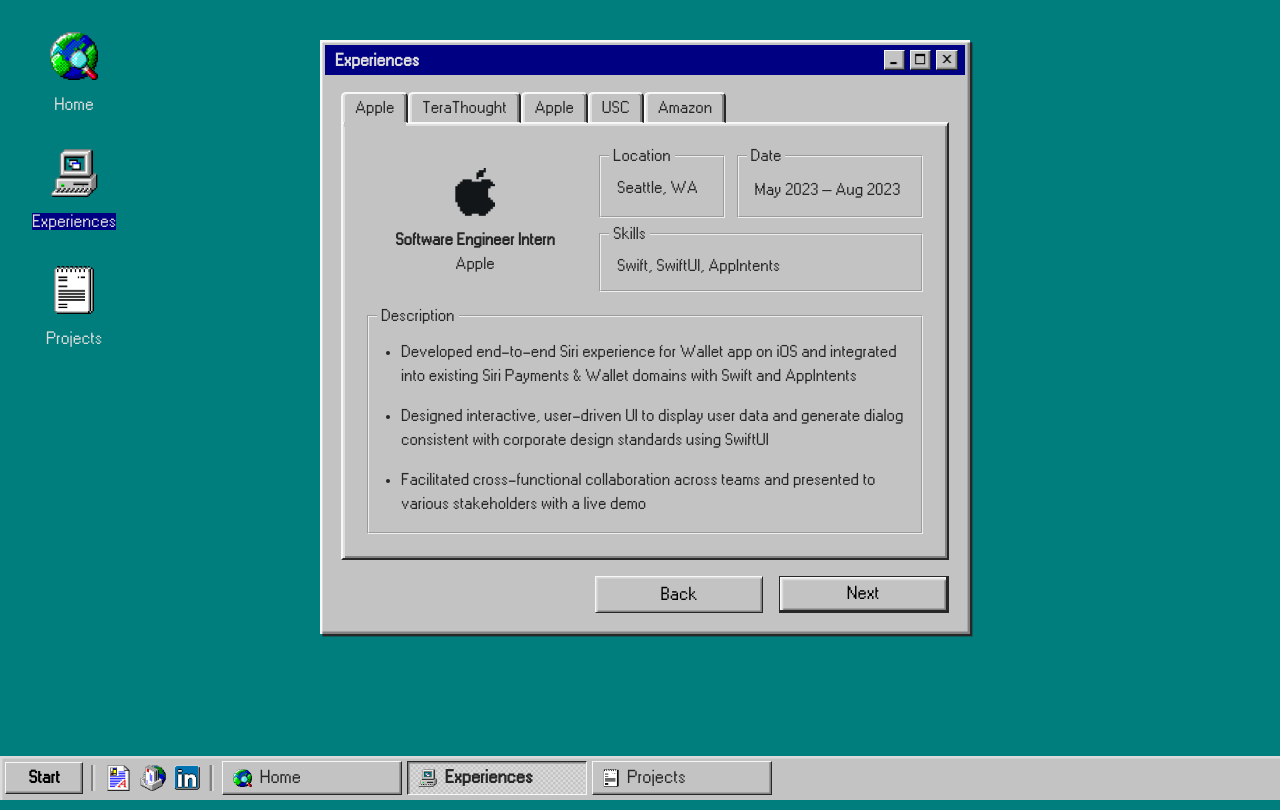
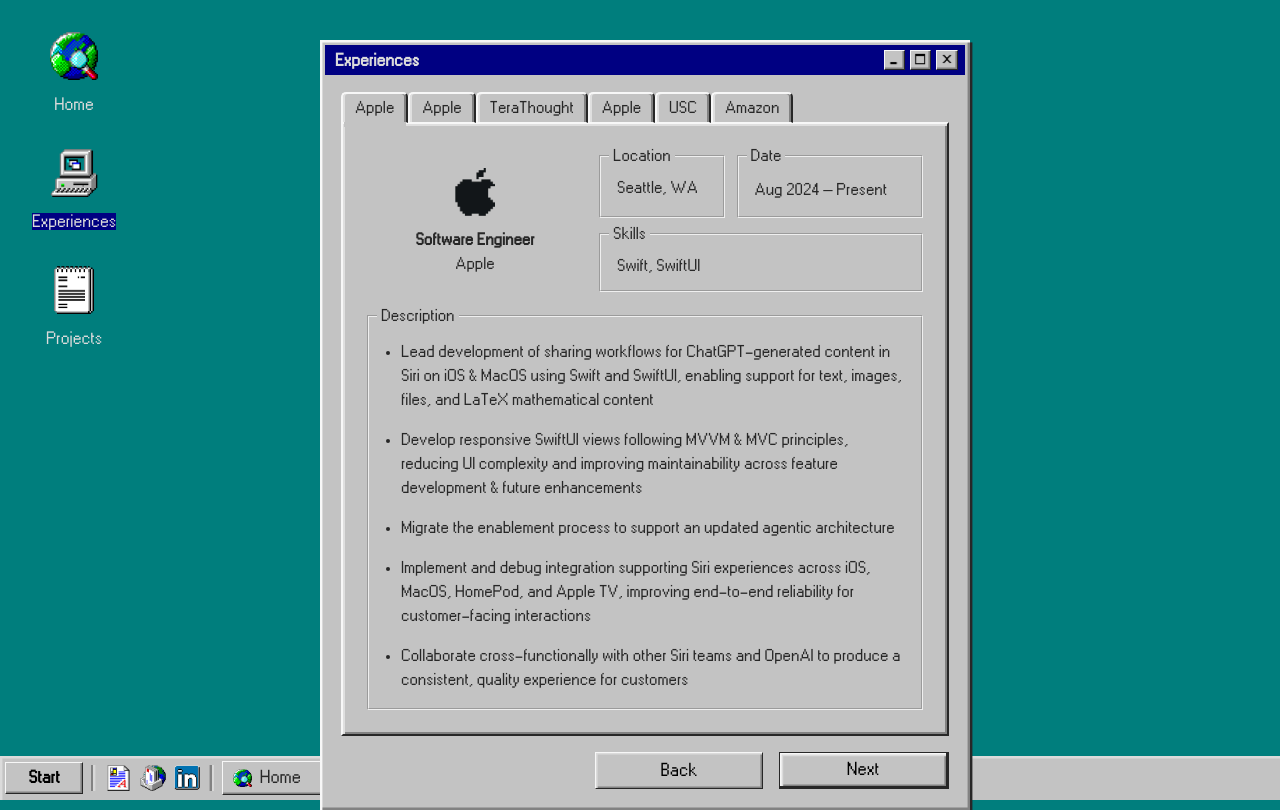
Before and after one commit to anginguyen/anginguyen.github.io, a React (Create React App) app in the folder angelanguyen/: page /experiences in a window 1280 px wide. Built offline with nearby package versions, Linux system fonts and the light colour scheme.

Commit message:
update experience and email

```diff
--- a/angelanguyen/src/js/Experiences.js
+++ b/angelanguyen/src/js/Experiences.js
@@ -7,7 +7,23 @@ import '../css/Experiences.css';
 
 const experiences = [
     {
-        key: "apple1",
+        key: "apple3",
+        role: "Software Engineer",
+        company: "Apple",
+        icon: require('../img/apple-icon.png'),
+        location: "Seattle, WA",
+        date: "Aug 2024 – Present",
+        skills: "Swift, SwiftUI",
+        description: [
+            "Lead development of sharing workflows for ChatGPT-generated content in Siri on iOS & MacOS using Swift and SwiftUI, enabling support for text, images, files, and LaTeX mathematical content",
+            "Develop responsive SwiftUI views following MVVM & MVC principles, reducing UI complexity and improving maintainability across feature development & future enhancements",
+            "Migrate the enablement process to support an updated agentic architecture",
+            "Implement and debug integration supporting Siri experiences across iOS, MacOS, HomePod, and Apple TV, improving end-to-end reliability for customer-facing interactions",
+            "Collaborate cross-functionally with other Siri teams and OpenAI to produce a consistent, quality experience for customers"
+        ]
+    },
+    {
+        key: "apple2",
         role: "Software Engineer Intern",
         company: "Apple",
         icon: require('../img/apple-icon.png'),
@@ -35,7 +51,7 @@ const experiences = [
         ]
     },
     {
-        key: "apple2",
+        key: "apple1",
         role: "Software Engineer Intern",
         company: "Apple",
         icon: require('../img/apple-icon.png'),
--- a/angelanguyen/src/js/Home.js
+++ b/angelanguyen/src/js/Home.js
@@ -29,7 +29,7 @@ function Home() {
 
                     <div className="links">
                         <DesktopIcon name="Resume" to="https://drive.google.com/file/d/1fe-SGPxBA6mPS5T-c2JtVKzVrKg05I0c/view?usp=sharing" icon={document_icon} defaultClass="home-icon" type="link" />
-                        <DesktopIcon name="Email" to="mailto:anginguyen@yahoo.com" icon={mail_icon} defaultClass="home-icon" type="link"/>
+                        <DesktopIcon name="Email" to="mailto:angelanguyen423@gmail.com" icon={mail_icon} defaultClass="home-icon" type="link"/>
                         <DesktopIcon name="LinkedIn" to="https://linkedin.com/in/angelatramnguyen" icon={linkedin_icon} defaultClass="home-icon" type="link" />
                     </div>
                 </div>
```
